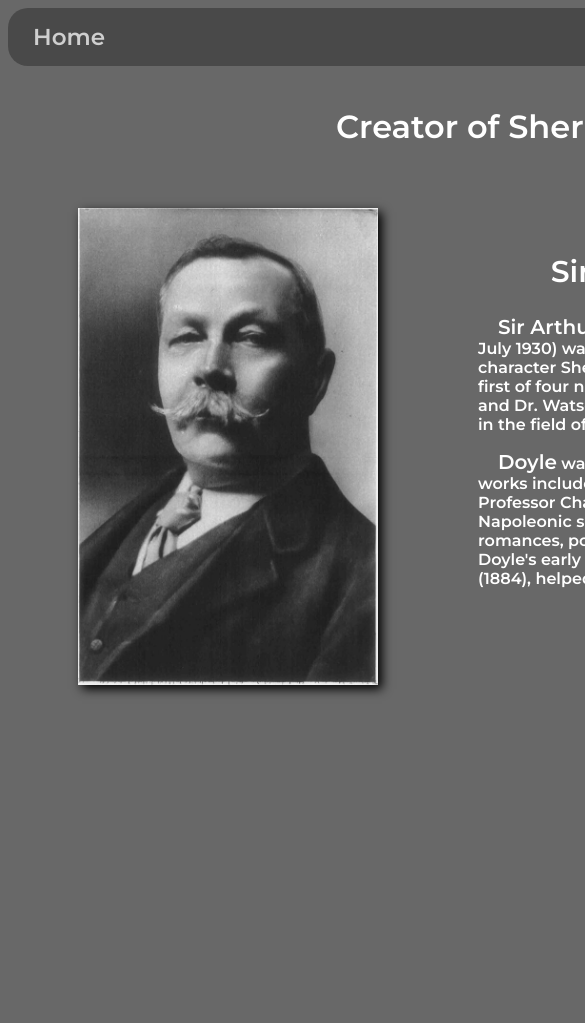
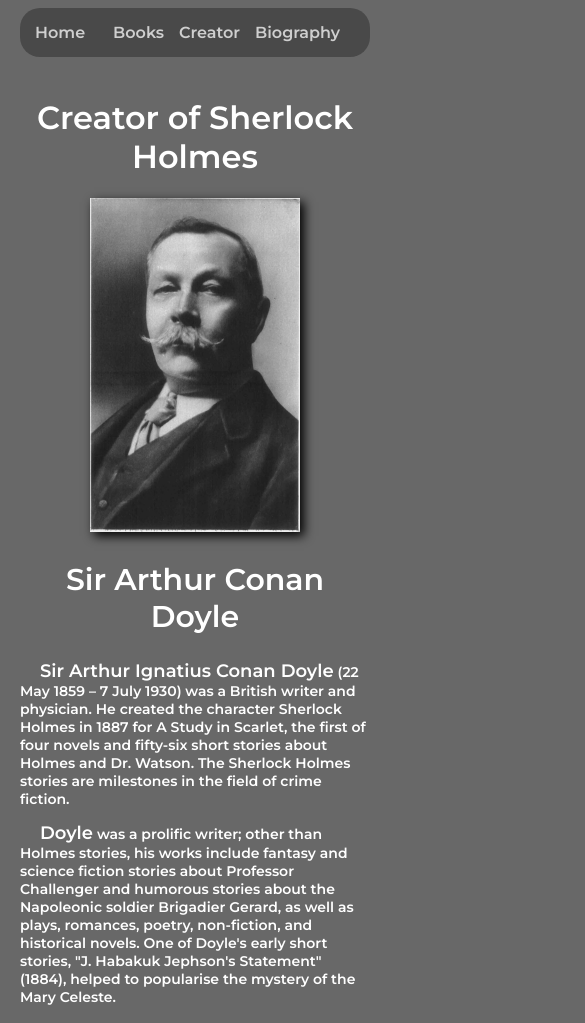
Before and after one commit to diasujamuru/sh-website, a plain HTML site: page links/creator/index.html in a window 390 px wide. Shown: the top 1023 px of the page, 585 px wide, since content can reach past the window. Before the commit the page ends 844 px from the top, so only its background shows below. Drawn offline with Linux system fonts and the light colour scheme.

Commit message:
Membuat mobile display untuk creator page

```diff
--- a/links/creator/index.html
+++ b/links/creator/index.html
@@ -7,6 +7,7 @@
     <title>Creator of Sherlock Holmes</title>
 
     <link rel="stylesheet" href="style.css">
+    <link rel="stylesheet" href="responsive.css">
 </head>
 <body>
     <div class="container">
--- /dev/null
+++ b/links/creator/responsive.css
@@ -0,0 +1,36 @@
+@media (max-width: 640px) {
+    .container {
+        width: 350px;
+        margin: 0 auto;
+    }
+
+    .navBar a{
+        font-size: 16px;
+        padding-left: 0;
+        padding-right: 0;
+    }
+
+    .creator img {
+        width: 210px;
+        float: none;
+        margin-top: 0;
+    }
+
+    .creator-desc {
+        margin: 0 auto;
+        width: 100%;
+    }
+
+    .creator-desc h2 {
+        text-align: center;
+        font-size: 30px;
+    }
+
+    .creator-desc p {
+        font-size: 14px;
+    }
+
+    .creator-desc p span {
+        font-size: 18px;
+    }
+}
```
